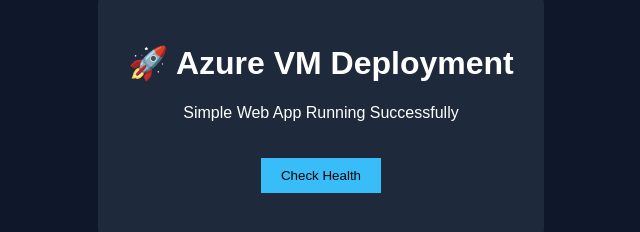
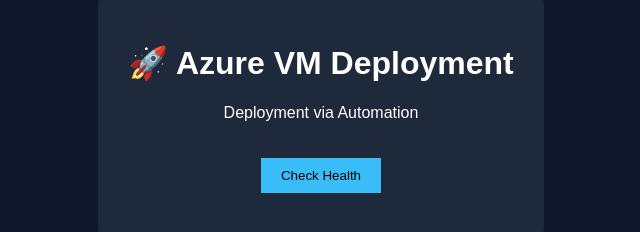
Before and after one commit to Rishabh-cgi1396/demo-node-app, a website: page index.html in a window 1280 px wide. Shown: the part 107-339 px from the top of the page, without its empty margins (319-959 px from the left). Drawn offline with Linux system fonts and the light colour scheme.

Commit message:
Update index.html

```diff
--- a/index.html
+++ b/index.html
@@ -7,7 +7,7 @@
 <body>
     <div class="container">
         <h1>🚀 Azure VM Deployment</h1>
-        <p>Simple Web App Running Successfully</p>
+        <p>Deployment via Automation</p>
         <button onclick="checkHealth()">Check Health</button>
         <p id="status"></p>
     </div>
```
